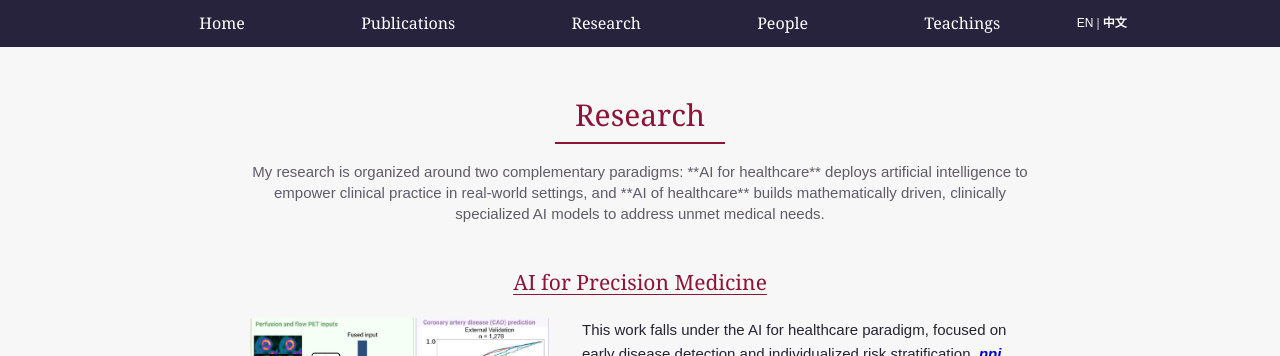
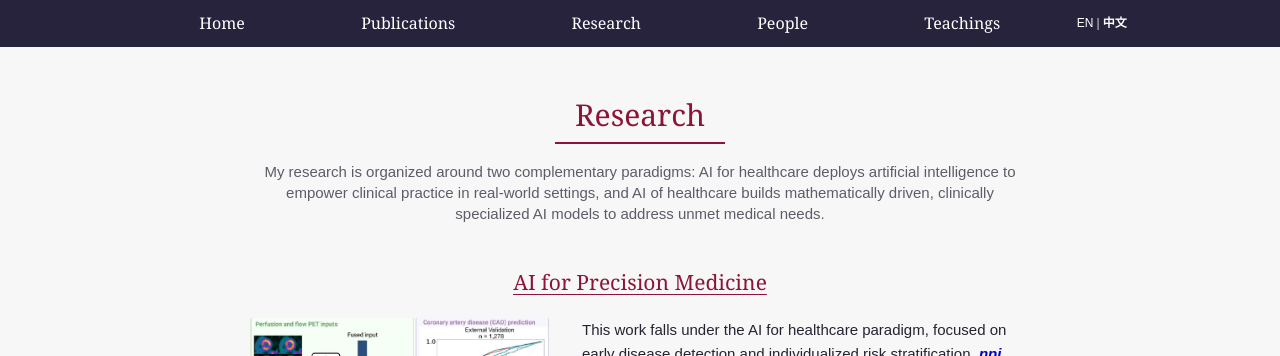
Before and after one commit to wenhaoz-fengcai/homepage, a Jekyll site: the page built from research.md, in a window 1280 px wide. Shown: the top 356 px of the page. Built offline with Jekyll 4.4.1, drawn with Linux system fonts in a browser that asks for light colours.

```diff
--- a/research.md
+++ b/research.md
@@ -1,6 +1,6 @@
 ---
 title: "Research"
-intro: "My research is organized around two complementary paradigms: **AI for healthcare** deploys artificial intelligence to empower clinical practice in real-world settings, and **AI of healthcare** builds mathematically driven, clinically specialized AI models to address unmet medical needs."
+intro: "My research is organized around two complementary paradigms: AI for healthcare deploys artificial intelligence to empower clinical practice in real-world settings, and AI of healthcare builds mathematically driven, clinically specialized AI models to address unmet medical needs."
 lang: en
 permalink: /research/
 lang_alt_url: /zh/research/
```
